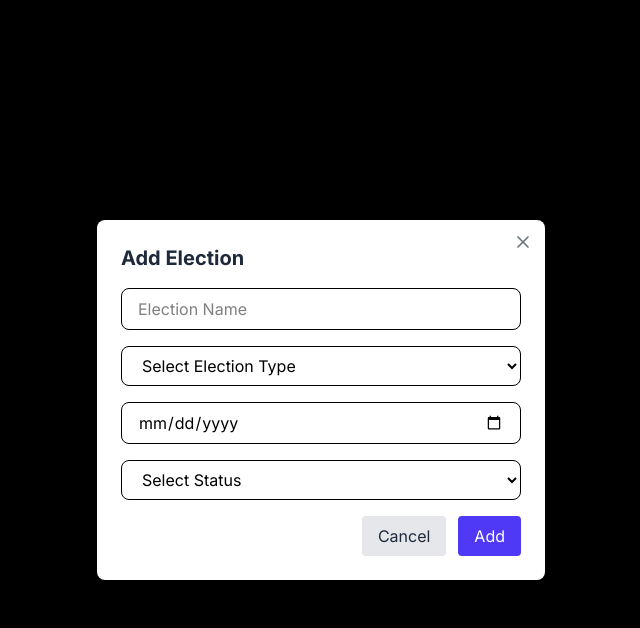
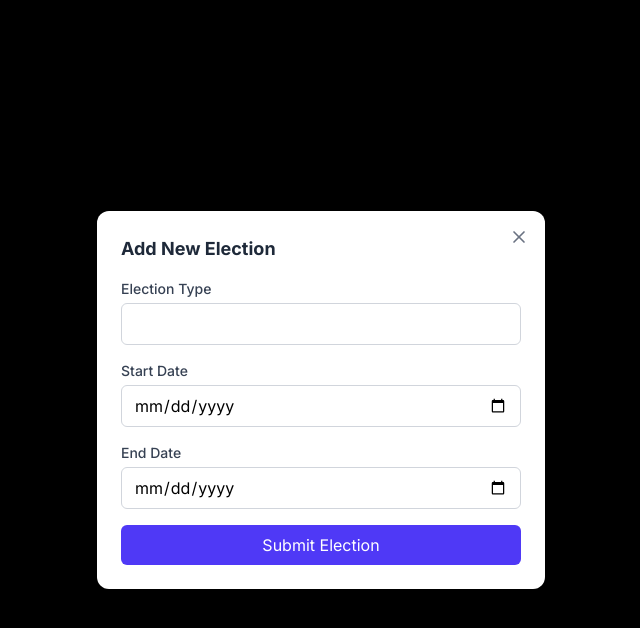
Before and after one commit to PENANCE-SEARCH-KHAN/Online-Voting-System-, a React (Vite) app in the folder vite-project/: page /elections in a window 1280 px wide. Both pictures are taken after a click on the button "Add Election". Shown: the top 628 px of the page, without its empty margins (319-959 px from the left). Built offline with nearby package versions, Linux system fonts and the light colour scheme.

Commit message:
created elections page

```diff
--- a/vite-project/src/pages/Elections.jsx
+++ b/vite-project/src/pages/Elections.jsx
@@ -1,255 +1,240 @@
-import React, { useState, useEffect } from 'react';
-import { Edit3, Trash2, X, Printer } from 'lucide-react';
+import React, { useState } from 'react';
+import {
+  CalendarDays,
+  CheckCircle,
+  Clock,
+  ListChecks,
+  Pencil,
+  Trash2,
+  Plus,
+  Printer,
+  X,
+} from 'lucide-react';
 
 export default function ElectionsPage() {
-  const [elections, setElections] = useState([]);
-  const [showModal, setShowModal] = useState(false);
-  const [formData, setFormData] = useState({
-    name: '',
-    electionType: '',
-    date: '',
-    status: '',
-  });
-  const [editIndex, setEditIndex] = useState(null);
-  const [confirmDeleteIndex, setConfirmDeleteIndex] = useState(null);
+  const [isModalOpen, setModalOpen] = useState(false);
+  const [editMode, setEditMode] = useState(false);
+  const [editingIndex, setEditingIndex] = useState(null);
+  const [formData, setFormData] = useState({ type: '', startDate: '', endDate: '' });
 
-  const electionTypes = ['Presidential', 'Parliamentary', 'Local', 'Senatorial'];
-  const statuses = ['Upcoming', 'Ongoing', 'Completed'];
+  const [deleteConfirmOpen, setDeleteConfirmOpen] = useState(false);
+  const [electionToDelete, setElectionToDelete] = useState(null);
 
-  useEffect(() => {
-    const saved = localStorage.getItem('elections');
-    if (saved) setElections(JSON.parse(saved));
-  }, []);
+  const [elections, setElections] = useState([
+    { id: 1, type: 'Presidential Election', startDate: '2025-07-20', endDate: '2025-07-30', status: 'Active' },
+    { id: 2, type: 'Parliamentary Election', startDate: '2025-08-05', endDate: '2025-08-10', status: 'Upcoming' },
+    { id: 3, type: 'Municipal Election', startDate: '2025-06-01', endDate: '2025-06-05', status: 'Completed' },
+  ]);
 
-  useEffect(() => {
-    localStorage.setItem('elections', JSON.stringify(elections));
-  }, [elections]);
+  const totalElections = elections.length;
+  const activeElections = elections.filter(e => e.status === 'Active').length;
+  const upcomingElections = elections.filter(e => e.status === 'Upcoming').length;
+  const completedElections = elections.filter(e => e.status === 'Completed').length;
 
-  const openModal = (election = null, index = null) => {
-    setEditIndex(index);
-    setFormData(election || { name: '', electionType: '', date: '', status: '' });
-    setShowModal(true);
+  const handlePrint = () => {
+    const printContents = document.getElementById('election-table').outerHTML;
+    const printWindow = window.open('', '', 'width=800,height=600');
+    printWindow.document.write(`
+      <html>
+        <head>
+          <title>Registered Elections</title>
+          <style>
+            body { font-family: sans-serif; padding: 20px; }
+            table { width: 100%; border-collapse: collapse; margin-top: 20px; }
+            th, td { padding: 10px; border: 1px solid #ccc; text-align: left; }
+            h2 { text-align: center; margin-bottom: 20px; }
+          </style>
+        </head>
+        <body>
+          <h2>Registered Elections</h2>
+          ${printContents}
+        </body>
+      </html>
+    `);
+    printWindow.document.close();
+    printWindow.print();
   };
 
-  const closeModal = () => {
-    setShowModal(false);
-    setFormData({ name: '', electionType: '', date: '', status: '' });
-    setEditIndex(null);
+  const StatCard = ({ icon, label, count, bgColor, hoverColor }) => (
+    <div className={`flex items-center space-x-4 p-6 rounded-2xl shadow-md transition cursor-pointer ${bgColor} ${hoverColor}`}>
+      <div className="p-3 rounded-full bg-white shadow">{icon}</div>
+      <div>
+        <p className="text-sm font-semibold text-gray-700 dark:text-gray-300">{label}</p>
+        <h3 className="text-2xl font-bold text-gray-900 dark:text-white">{count}</h3>
+      </div>
+    </div>
+  );
+
+  const openAddModal = () => {
+    setFormData({ type: '', startDate: '', endDate: '' });
+    setEditMode(false);
+    setModalOpen(true);
   };
 
-  const handleSubmit = (e) => {
-    e.preventDefault();
-    const updated = [...elections];
-    if (editIndex !== null) {
-      updated[editIndex] = { ...formData };
-    } else {
-      updated.push({ ...formData });
-    }
-    setElections(updated);
-    closeModal();
+  const openEditModal = (index) => {
+    const election = elections[index];
+    setFormData({ type: election.type, startDate: election.startDate, endDate: election.endDate });
+    setEditingIndex(index);
+    setEditMode(true);
+    setModalOpen(true);
   };
 
-  const handleDelete = (index) => {
-    const updated = elections.filter((_, i) => i !== index);
-    setElections(updated);
+  const handleInputChange = (e) => {
+    setFormData(prev => ({ ...prev, [e.target.name]: e.target.value }));
   };
 
-  // Print functionality: print only table with heading
-  const printList = () => {
-    const printContent = document.getElementById('printableElections').innerHTML;
-    const originalContent = document.body.innerHTML;
-    document.body.innerHTML = `<h1 class="print-title" style="text-align:center; margin-bottom: 1rem;">Registered Elections</h1>${printContent}`;
-    window.print();
-    document.body.innerHTML = originalContent;
-    window.location.reload(); // reload to restore React app state
+  const handleSubmit = () => {
+    if (editMode) {
+      const updated = [...elections];
+      updated[editingIndex] = { ...updated[editingIndex], ...formData };
+      setElections(updated);
+    } else {
+      const newElection = {
+        id: elections.length + 1,
+        ...formData,
+        status: 'Upcoming',
+      };
+      setElections(prev => [...prev, newElection]);
+    }
+    setModalOpen(false);
+    setFormData({ type: '', startDate: '', endDate: '' });
+  };
+
+  const confirmDelete = (index) => {
+    setElectionToDelete(index);
+    setDeleteConfirmOpen(true);
+  };
+
+  const handleDeleteConfirmed = () => {
+    const updated = [...elections];
+    updated.splice(electionToDelete, 1);
+    setElections(updated);
+    setDeleteConfirmOpen(false);
+    setElectionToDelete(null);
   };
 
   return (
-    <div className="max-w-7xl mx-auto print:p-0">
-      {/* Header */}
-      <header className="mb-4 print:hidden">
-        <h1 className="text-2xl font-bold text-slate-800 dark:text-white">Elections Overview</h1>
-        <p className="text-sm text-slate-500 dark:text-slate-400">
-          Manage elections, their types, dates, and statuses.
+    <div className="max-w-6xl mx-auto space-y-8  pb-10">
+      {/* Title */}
+      <div>
+        <h1 className="text-2xl font-bold text-gray-900 dark:text-white">Elections Management</h1>
+        <p className="text-gray-600 dark:text-gray-400 text-sm mt-1">
+          Manage and monitor all elections efficiently
         </p>
-      </header>
+      </div>
 
-      {/* Controls */}
-      <div className="flex justify-between items-center mb-3 print:hidden">
-        <h2 className="text-xl font-bold text-gray-800 dark:text-white">Elections List</h2>
+      {/* Stat Cards */}
+      <div className="grid grid-cols-1 sm:grid-cols-2 md:grid-cols-4 gap-6">
+        <StatCard icon={<ListChecks className="w-7 h-7 text-purple-600" />} label="Total Elections" count={totalElections} bgColor="bg-purple-100" hoverColor="hover:bg-purple-200" />
+        <StatCard icon={<CheckCircle className="w-7 h-7 text-green-600" />} label="Active Elections" count={activeElections} bgColor="bg-green-100" hoverColor="hover:bg-green-200" />
+        <StatCard icon={<Clock className="w-7 h-7 text-yellow-600" />} label="Upcoming Elections" count={upcomingElections} bgColor="bg-yellow-100" hoverColor="hover:bg-yellow-200" />
+        <StatCard icon={<CalendarDays className="w-7 h-7 text-gray-600" />} label="Completed Elections" count={completedElections} bgColor="bg-gray-100" hoverColor="hover:bg-gray-200" />
+      </div>
+
+      {/* Table Section */}
+      <div className="bg-white rounded-xl shadow-md p-6">
+        <div className="flex justify-between items-center mb-4">
+          <h2 className="text-xl font-bold text-gray-800">Elections Table</h2>
           <div className="flex gap-3">
             <button
-            onClick={() => openModal()}
-            className="bg-indigo-600 hover:bg-indigo-700 text-white font-medium py-2 px-4 rounded-lg shadow transition"
+              className="flex items-center gap-2 px-4 py-2 bg-indigo-600 text-white rounded-xl hover:bg-indigo-700 transition text-sm"
+              onClick={openAddModal}
             >
-            Add Election
+              <Plus size={16} /> Add Election
             </button>
             <button
-            onClick={printList}
-            className="flex items-center gap-2 bg-green-600 hover:bg-green-700 text-white font-medium py-2 px-4 rounded-lg shadow transition"
+              onClick={handlePrint}
+              className="flex items-center gap-2 px-4 py-2 bg-slate-100 text-gray-800 rounded-xl hover:bg-slate-200 transition text-sm"
             >
-            <Printer className="w-5 h-5" /> Print List
+              <Printer size={16} /> Print List
             </button>
           </div>
         </div>
 
-      {/* Table */}
-      <div
-        id="printableElections"
-        className="overflow-x-auto rounded-lg shadow border border-gray-200 dark:border-gray-700 bg-white dark:bg-gray-900"
-      >
-        <table className="min-w-full divide-y divide-gray-200 dark:divide-gray-700">
-          <thead className="bg-indigo-100 dark:bg-indigo-900">
+        <div className="overflow-x-auto">
+          <table id="election-table" className="min-w-full text-sm text-left border border-gray-200">
+            <thead className="bg-gray-100 text-gray-700 font-semibold">
               <tr>
-              {['Name', 'Type', 'Date', 'Status', 'Actions'].map((head, i) => (
-                <th
-                  key={i}
-                  className="px-6 py-3 text-left text-xs font-bold uppercase tracking-wider text-gray-700 dark:text-gray-200"
-                >
-                  {head}
-                </th>
-              ))}
+                <th className="px-4 py-2">Election Type</th>
+                <th className="px-4 py-2">Start Date</th>
+                <th className="px-4 py-2">End Date</th>
+                <th className="px-4 py-2">Status</th>
+                <th className="px-4 py-2">Actions</th>
               </tr>
             </thead>
-          <tbody className="divide-y divide-gray-200 dark:divide-gray-700">
-            {elections.map((election, idx) => (
-              <tr key={idx} className="hover:bg-gray-50 dark:hover:bg-gray-800">
-                <td className="px-6 py-4">{election.name}</td>
-                <td className="px-6 py-4">{election.electionType}</td>
-                <td className="px-6 py-4">{election.date}</td>
-                <td className="px-6 py-4">{election.status}</td>
-                <td className="px-6 py-4 flex gap-2">
-                  <button
-                    onClick={() => openModal(election, idx)}
-                    className="text-indigo-600 hover:text-indigo-800"
-                  >
-                    <Edit3 className="w-5 h-5" />
+            <tbody>
+              {elections.map((e, idx) => (
+                <tr key={e.id} className={idx % 2 === 0 ? 'bg-white' : 'bg-gray-50'}>
+                  <td className="px-4 py-2">{e.type}</td>
+                  <td className="px-4 py-2">{e.startDate}</td>
+                  <td className="px-4 py-2">{e.endDate}</td>
+                  <td className="px-4 py-2">
+                    <span className={`inline-block px-2 py-1 rounded-full text-xs font-semibold ${
+                      e.status === 'Active' ? 'bg-green-100 text-green-700'
+                        : e.status === 'Upcoming' ? 'bg-yellow-100 text-yellow-700'
+                        : 'bg-slate-100 text-slate-700'
+                    }`}>
+                      {e.status}
+                    </span>
+                  </td>
+                  <td className="px-4 py-2">
+                    <div className="flex space-x-3">
+                      <button onClick={() => openEditModal(idx)} className="text-blue-600 hover:text-blue-800">
+                        <Pencil size={16} />
                       </button>
-                  <button
-                    onClick={() => setConfirmDeleteIndex(idx)}
-                    className="text-red-600 hover:text-red-800"
-                  >
-                    <Trash2 className="w-5 h-5" />
+                      <button onClick={() => confirmDelete(idx)} className="text-red-600 hover:text-red-800">
+                        <Trash2 size={16} />
                       </button>
+                    </div>
                   </td>
                 </tr>
               ))}
-            {elections.length === 0 && (
-              <tr>
-                <td colSpan="5" className="text-center p-4 text-gray-500">
-                  No elections registered yet.
-                </td>
-              </tr>
-            )}
             </tbody>
           </table>
         </div>
+      </div>
 
-      {/* Modal */}
-      {showModal && (
-        <div className="fixed inset-0 bg-black bg-opacity-30 flex items-center justify-center z-50">
-          <div className="bg-white dark:bg-gray-800 p-6 rounded-lg shadow-lg w-full max-w-md relative">
-            <button
-              onClick={closeModal}
-              className="absolute top-3 right-3 text-gray-500 hover:text-red-500"
-            >
-              <X className="w-5 h-5" />
+      {/* Add/Edit Modal */}
+      {isModalOpen && (
+        <div className="fixed inset-0 bg-black bg-opacity-30 flex justify-center items-center z-50">
+          <div className="bg-white rounded-xl shadow-lg p-6 w-full max-w-md relative">
+            <button onClick={() => setModalOpen(false)} className="absolute top-4 right-4 text-gray-500 hover:text-gray-700">
+              <X size={20} />
             </button>
-            <h2 className="text-xl font-bold mb-4 text-gray-800 dark:text-white">
-              {editIndex !== null ? 'Edit Election' : 'Add Election'}
-            </h2>
-            <form onSubmit={handleSubmit} className="space-y-4">
-              <input
-                type="text"
-                placeholder="Election Name"
-                value={formData.name}
-                onChange={(e) => setFormData({ ...formData, name: e.target.value })}
-                required
-                className="w-full px-4 py-2 border rounded-lg dark:bg-gray-700 dark:text-white"
-              />
-              <select
-                value={formData.electionType}
-                onChange={(e) => setFormData({ ...formData, electionType: e.target.value })}
-                required
-                className="w-full px-4 py-2 border rounded-lg dark:bg-gray-700 dark:text-white"
-              >
-                <option value="">Select Election Type</option>
-                {electionTypes.map((type, idx) => (
-                  <option key={idx} value={type}>
-                    {type}
-                  </option>
-                ))}
-              </select>
-              <input
-                type="date"
-                value={formData.date}
-                onChange={(e) => setFormData({ ...formData, date: e.target.value })}
-                required
-                className="w-full px-4 py-2 border rounded-lg dark:bg-gray-700 dark:text-white"
-              />
-              <select
-                value={formData.status}
-                onChange={(e) => setFormData({ ...formData, status: e.target.value })}
-                required
-                className="w-full px-4 py-2 border rounded-lg dark:bg-gray-700 dark:text-white"
-              >
-                <option value="">Select Status</option>
-                {statuses.map((status, idx) => (
-                  <option key={idx} value={status}>
-                    {status}
-                  </option>
-                ))}
-              </select>
-              <div className="flex justify-end gap-3">
-                <button
-                  type="button"
-                  onClick={closeModal}
-                  className="px-4 py-2 rounded bg-gray-200 dark:bg-gray-700 text-gray-800 dark:text-white"
-                >
-                  Cancel
+            <h3 className="text-lg font-bold text-gray-800 mb-4">{editMode ? 'Edit Election' : 'Add New Election'}</h3>
+            <form className="space-y-4">
+              <div>
+                <label className="block text-sm font-medium text-gray-700">Election Type</label>
+                <input type="text" name="type" value={formData.type} onChange={handleInputChange} className="w-full px-3 py-2 border border-gray-300 rounded-md mt-1" />
+              </div>
+              <div>
+                <label className="block text-sm font-medium text-gray-700">Start Date</label>
+                <input type="date" name="startDate" value={formData.startDate} onChange={handleInputChange} className="w-full px-3 py-2 border border-gray-300 rounded-md mt-1" />
+              </div>
+              <div>
+                <label className="block text-sm font-medium text-gray-700">End Date</label>
+                <input type="date" name="endDate" value={formData.endDate} onChange={handleInputChange} className="w-full px-3 py-2 border border-gray-300 rounded-md mt-1" />
+              </div>
+              <button type="button" onClick={handleSubmit} className="w-full bg-indigo-600 text-white py-2 rounded-md hover:bg-indigo-700 transition">
+                {editMode ? 'Update Election' : 'Submit Election'}
               </button>
-                <button
-                  type="submit"
-                  className="px-4 py-2 rounded bg-indigo-600 text-white hover:bg-indigo-700"
-                >
-                  {editIndex !== null ? 'Update' : 'Add'}
-                </button>
-              </div>
             </form>
           </div>
         </div>
       )}
 
-      {/* Confirm Delete */}
-      {confirmDeleteIndex !== null && (
-        <div className="fixed inset-0 bg-black bg-opacity-30 flex items-center justify-center z-50">
-          <div className="bg-white dark:bg-gray-800 p-6 rounded-lg shadow-lg w-full max-w-sm relative">
-            <button
-              onClick={() => setConfirmDeleteIndex(null)}
-              className="absolute top-3 right-3 text-gray-500 hover:text-red-500"
-            >
-              <X className="w-5 h-5" />
-            </button>
-            <h2 className="text-lg font-semibold mb-4 text-gray-800 dark:text-white">
-              Confirm Deletion
+      {/* Delete Confirmation Modal */}
+      {deleteConfirmOpen && (
+        <div className="fixed inset-0 bg-black bg-opacity-40 flex justify-center items-center z-50">
+          <div className="bg-white p-6 rounded-lg shadow-xl w-full max-w-sm space-y-4">
+            <h2 className="text-lg font-semibold text-gray-800">
+              Are you sure you want to delete "{elections[electionToDelete]?.type}"?
             </h2>
-            <p className="text-gray-600 dark:text-gray-300 mb-6">
-              Are you sure you want to delete election <strong>{elections[confirmDeleteIndex]?.name}</strong>?
-            </p>
-            <div className="flex justify-end gap-3">
-              <button
-                onClick={() => setConfirmDeleteIndex(null)}
-                className="px-4 py-2 rounded bg-gray-200 dark:bg-gray-700 text-gray-800 dark:text-white"
-              >
+            <div className="flex justify-end space-x-4">
+              <button onClick={() => setDeleteConfirmOpen(false)} className="px-4 py-2 rounded bg-gray-100 hover:bg-gray-200 text-gray-700">
                 Cancel
               </button>
-              <button
-                onClick={() => {
-                  handleDelete(confirmDeleteIndex);
-                  setConfirmDeleteIndex(null);
-                }}
-                className="px-4 py-2 rounded bg-red-600 text-white hover:bg-red-700"
-              >
+              <button onClick={handleDeleteConfirmed} className="px-4 py-2 rounded bg-red-600 text-white hover:bg-red-700">
                 Delete
               </button>
             </div>
```
Lines whose indentation alone changed are shown as unchanged.
